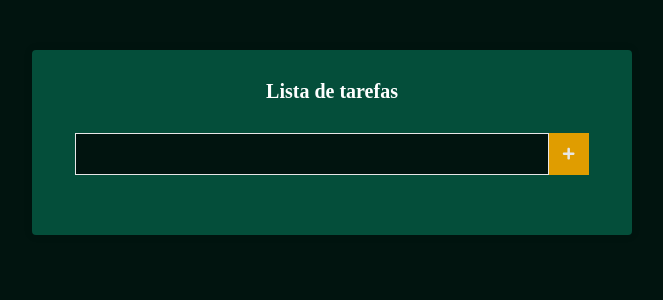
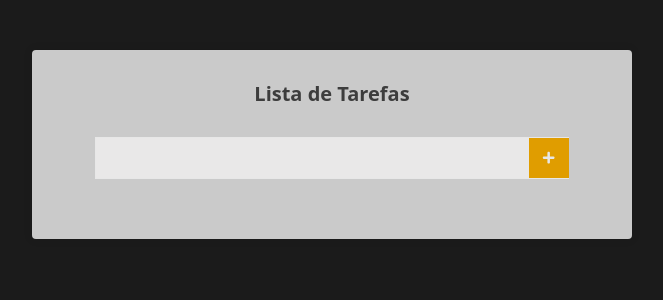
Before and after one commit to Oivlisfriend/Lista_de_tarefas_Taks_list, a React (Create React App) app: page / in a window 1280 px wide. Shown: the top 300 px of the page, without its empty margins (308-971 px from the left). Built offline with nearby package versions, Linux system fonts and the light colour scheme.

Commit message:
mudança na paleta de cor e no botão

```diff
--- a/src/App.css
+++ b/src/App.css
@@ -5,5 +5,5 @@
 }
 
 body {
-  background-color: #01140F;
+  background-color: #1b1b1b;
 }
--- a/src/components/Form/index.css
+++ b/src/components/Form/index.css
@@ -12,15 +12,15 @@
   font-size: 20px;
   border: .6px solid rgb(231, 231, 231);
   min-width: 80%;
-  background-color: #01140F;
-  color: rgb(231, 231, 231);
+  color: #3d3d3d;
+  background-color: #e9e8e8;
 }
 
 
 
 .form button[type="submit"] {
   border: none;
-  height: 42px;
+  height: 40px;
   width: 40px;
   background: #E09D00;
   color: rgb(231, 231, 231);
@@ -28,4 +28,5 @@
   align-items: center;
   justify-content: center;
   cursor: pointer;
+  margin-left: -40px;
 }
--- a/src/components/Main.css
+++ b/src/components/Main.css
@@ -1,11 +1,13 @@
 .main {
-  background-color: #044E3A;
+  background-color: #cacaca;
   padding: 30px;
   margin: 50px auto;
   max-width: 540px;
   border-radius: 4px;
   box-shadow: 0 0 10px rgba(0, 0, 0, 0.1);
-  color: rgb(255, 255, 255);
+  color: #3d3d3d;
+  font-family: 'Open Sans', Arial, sans-serif;
+
 }
 
 .main h1 {
--- a/src/components/Main.js
+++ b/src/components/Main.js
@@ -28,7 +28,7 @@ export default class Main extends Component {
     let { novaTarefa } = this.state;
     const { index } = this.state;
     novaTarefa = novaTarefa.trim();
-    if (tarefas.indexOf(novaTarefa) !== -1) return;
+    if (tarefas.indexOf(novaTarefa) !== -1 || novaTarefa.length === 0) return;
     const novasTarefas = [...tarefas];
     if (index === -1) {
       this.setState({
@@ -72,7 +72,7 @@ export default class Main extends Component {
     const { novaTarefa, tarefas } = this.state;
     return (
       <div className="main">
-        <h1>Lista de tarefas</h1>
+        <h1>Lista de Tarefas</h1>
         <Form
           handleSubmit={this.handleSubmit}
           handleChange={this.handleChange}
--- a/src/components/Tarefas/index.css
+++ b/src/components/Tarefas/index.css
@@ -11,12 +11,12 @@
 }
 
 .tarefas li:hover {
-  background-color: #01140F;
+  background-color: #e0e0e0;
 }
 
 .tarefas li .edit {
   margin-right: 15px;
-  color: rgb(170, 166, 166)
+  color: rgb(136, 133, 133)
 }
 
 .tarefas li .delete {
```
